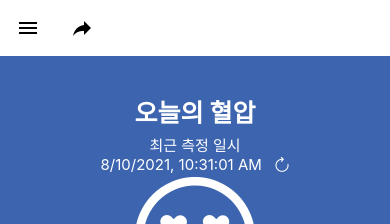
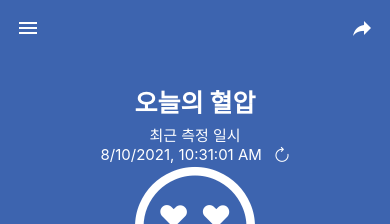
Before and after one commit to ire4564/we-want-to-graduate, a React Native app: screen / in a window 390 px wide. Shown: the top 224 px of the page. Built offline with nearby package versions, Linux system fonts and the light colour scheme.

Commit message:
(1106) Modify: Add Bar Action

```diff
--- a/App.js
+++ b/App.js
@@ -44,7 +44,7 @@ export default function App() {
 
   return (
     <PaperProvider theme={theme}>
-      <Bar/>
+      <Bar color={ChangeColor.Background(systolics, relaxas)}/>
       <View style={{flex: 0.45, justifyContent: "center", alignItems:'center',backgroundColor: ChangeColor.Background(systolics, relaxas)}}>
         <ReloadTime/>
         <ShowIcon systolic={systolics} relaxa={relaxas}/>
--- a/component/Bar.js
+++ b/component/Bar.js
@@ -1,12 +1,14 @@
-import * as React from 'react';
+import React, { useState } from 'react';
 import { Appbar } from 'react-native-paper';
-import { Platform } from 'react-native';
+import { Text } from "react-native";
+import * as ChangeColor from '../component/Background';
 
-const Bar = () => (
-    <Appbar.Header style={{backgroundColor: "#ffff"}}>
-        <Appbar.Action icon="menu" onPress={() => {}} />
-        <Appbar.Action icon="share" style={{flexDirection: "column", alignItems: "flex-end"}} onPress={() => {}} />
+export default function Bar(props) {
+    return (
+        <Appbar.Header style={{backgroundColor: props.color,}}>
+        <Appbar.Action icon="menu" style={{flex: 0.1}} onPress={() => {}} />
+        <Text style={{flex: 0.8}}></Text>
+        <Appbar.Action icon="share" style={{flex: 0.1}} onPress={() => {}} />
     </Appbar.Header>
-);
-
-export default Bar;
+    );
+};
--- a/component/Navigation.js
+++ /dev/null
@@ -1 +0,0 @@
-/*상단 네비게이션 바 - 카테고리, 공유 버튼*/
--- a/component/ReloadTime.js
+++ b/component/ReloadTime.js
@@ -22,6 +22,7 @@ export default function ReloadTime() {
 
 const styles = StyleSheet.create({
     view: {
+        marginTop: -20,
         justifyContent: "center",
         alignItems:'center'
     },
```
